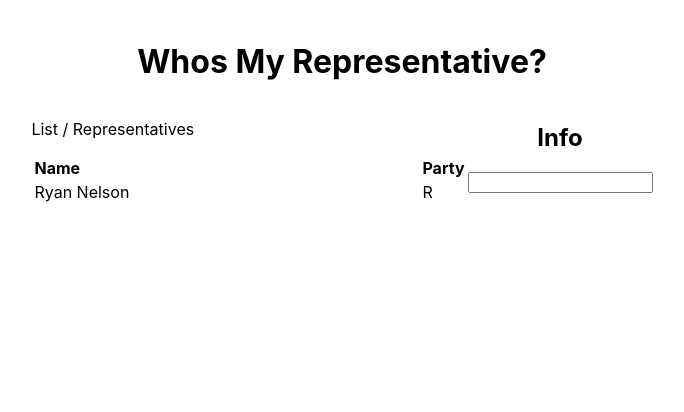
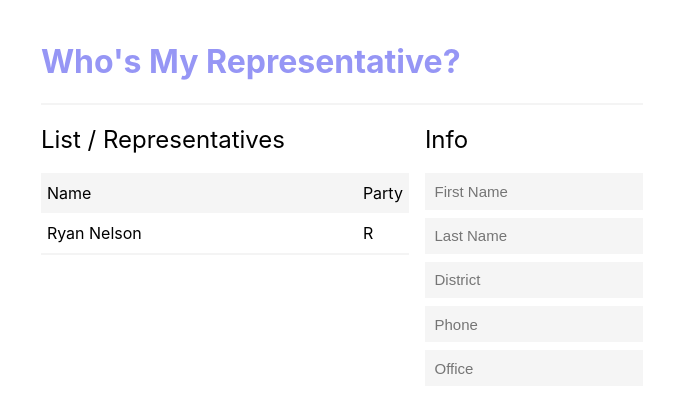
Before and after one commit to dknific/solo-react, a React (Create React App) app: page / in a window 1280 px wide. Shown: the top 412 px of the page, without its empty margins (298-982 px from the left). Built offline with nearby package versions, Linux system fonts and the light colour scheme.

Commit message:
initial app styling

```diff
--- a/src/App.js
+++ b/src/App.js
@@ -5,10 +5,12 @@ import './styles/App.scss';
 function App() {
   return (
     <div className="App">
-      <h1>Whos My Representative?</h1>
-      <div className="tools-container">
-        <PoliticianList />
-        <UserForm />
+      <div className="app-container">
+        <h1>Who&apos;s My Representative?</h1>
+        <div className="tools-container">
+          <PoliticianList />
+          <UserForm />
+        </div>
       </div>
     </div>
   );
--- a/src/components/PoliticianList.js
+++ b/src/components/PoliticianList.js
@@ -3,14 +3,14 @@ import '../styles/PoliticianList.scss';
 export function PoliticianList() {
     return (
         <section className="politician-list">
-            <p>List / Representatives</p>
+            <h2>List / Representatives</h2>
             <table>
                 <tbody>
                     <tr className="table-header">
                         <th>Name</th>
                         <th>Party</th>
                     </tr>
-                    <tr>
+                    <tr className="table-data-row">
                         <td className="name-cell">Ryan Nelson</td>
                         <td>R</td>
                     </tr>
--- a/src/components/UserForm.js
+++ b/src/components/UserForm.js
@@ -1,11 +1,15 @@
-
+import '../styles/UserForm.scss';
 
 export function UserForm() {
     return (
         <section className="user-input-form">
             <h2>Info</h2>
             <form>
-                <input></input>
+                <input placeholder="First Name" />
+                <input placeholder="Last Name" />
+                <input placeholder="District" />
+                <input placeholder="Phone" />
+                <input placeholder="Office" />
             </form>
         </section>
     );
--- a/src/styles/App.scss
+++ b/src/styles/App.scss
@@ -13,11 +13,23 @@ body {
   align-items: center;
   margin: auto;
   padding: 1.3rem;
-  max-width: 900px;
-  text-align: center;
 
-  .tools-container {
-    display: flex;
-    flex-direction: row;
+  .app-container {
+    display: inline-flex;
+    flex-direction: column;
+
+    h1 {
+      color: #9696f5;
+    }
+
+    h2 {
+      font-weight: normal;
+    }
+
+    .tools-container {
+      display: flex;
+      flex-direction: row;
+      border-top: 2px solid #f4f4f4;
+    }
   }
 }
--- a/src/styles/PoliticianList.scss
+++ b/src/styles/PoliticianList.scss
@@ -1,15 +1,29 @@
 .politician-list {
     text-align: left;
+    padding-right: 1rem;
 
     table {
         font-weight: normal;
+        border-collapse: collapse;
+
+        th, td {
+            padding: 10px 6px;
+        }
 
         .table-header {
-            font-weight: bold;
+            background: #f5f5f5;
+
+            th {
+                font-weight: normal;
+            }
+        }
+
+        .table-data-row {
+            border-bottom: 2px solid #f4f4f4;
         }
 
         .name-cell {
-            min-width: 24rem;
+            min-width: 19rem;
         }
     }
 }
--- /dev/null
+++ b/src/styles/UserForm.scss
@@ -0,0 +1,16 @@
+.user-input-form {
+    text-align: left;
+
+    form {
+        display: flex;
+        flex-direction: column;
+
+        input {
+            font-size: 15px;
+            padding: 0.6rem;
+            border: none;
+            margin-bottom: 0.5rem;
+            background: #f5f5f5;
+        }
+    }
+}
```
